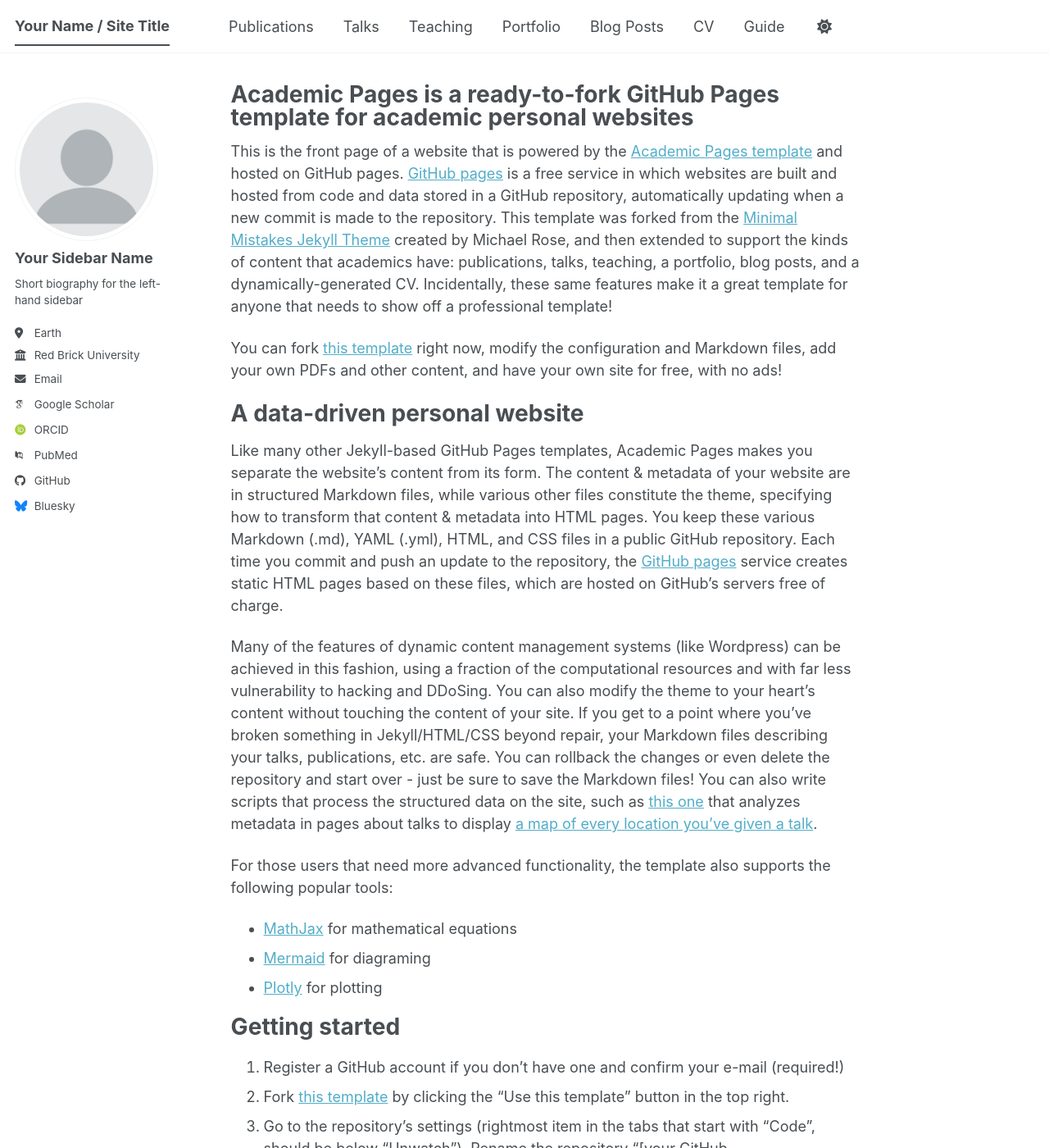
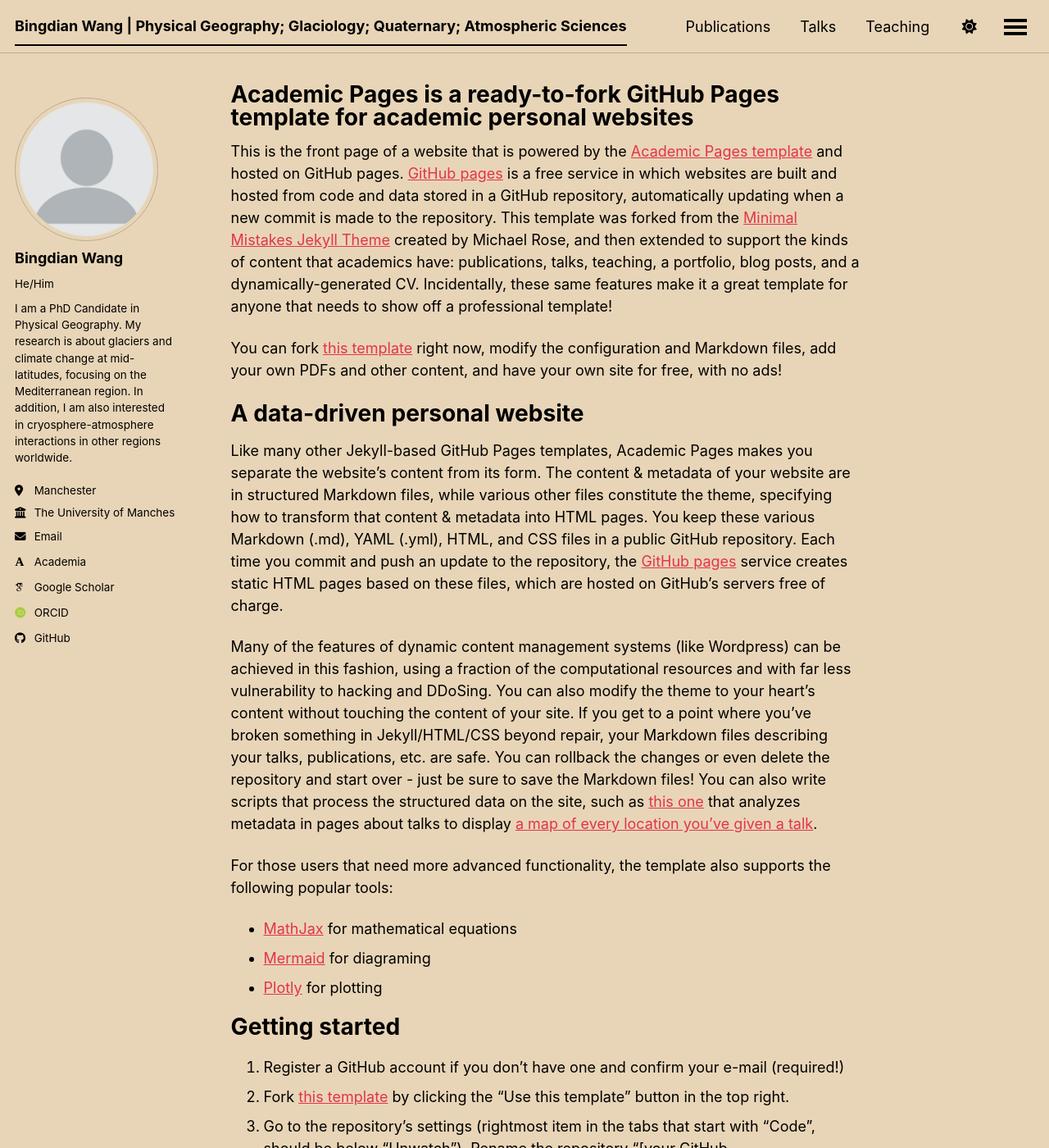
Before and after one commit to zero-gin/zero-gin.github.io, a Jekyll site: the page built from _pages/about.md, in a window 1280 px wide and 1400 px high. Shown: the whole window at 82% size. Built offline with Jekyll 4.4.1, drawn with Linux system fonts in a browser that asks for light colours; some web fonts are replaced; a script bundle is joined from its source files by our own code; library files that are not in the unit come from our copies; some of the changed text lies outside the part shown.

Commit message:
_config.yml

```diff
--- a/_config.yml
+++ b/_config.yml
@@ -8,15 +8,15 @@
 
 # Basic Site Settings
 locale                   : "en-US"
-site_theme               : "default" # The available themes options are "default", "air", "sunrise", "mint", "dirt" and "contrast"
-title                    : "Your Name / Site Title"
+site_theme               : "sunrise" # The available themes options are "default", "air", "sunrise", "mint", "dirt" and "contrast"
+title                    : "Bingdian Wang | Physical Geography; Glaciology; Quaternary; Atmospheric Sciences"
 title_separator          : "-"
-name                     : &name "Your Name"
-description              : &description "Your Name's academic portfolio"   # Update this with a general description of your site, this is the default if not overridden by a page
-url                      : https://academicpages.github.io # The base hostname & protocol for your site e.g. "https://[your GitHub username].github.io",
+name                     : &name "Bingdian Wang"
+description              : &description "PhD Candidate in Physical Geography"   # Update this with a general description of your site, this is the default if not overridden by a page
+url                      : https://zero-gin.github.io # The base hostname & protocol for your site e.g. "https://[your GitHub username].github.io",
                                                            # or if you already have some other page hosted on Github then use "https://[your GitHub username].github.io/[Your Repo Name]"
 baseurl                  : "" # the subpath of your site, e.g. "/blog"
-repository               : "academicpages/academicpages.github.io"
+repository               : "zero-gin/bingdian-wang.github.io"
 
 # Site Author - The following control what appear as part of the author content on the side bar.
 #               If a field is blank the icon and link will not appear, otherwise it will be shown.
@@ -24,24 +24,24 @@ repository               : "academicpages/academicpages.github.io"
 author:
   # Biographic information
   avatar           : "profile.png"
-  name             : "Your Sidebar Name"
-  pronouns         : # example: "she/her"
-  bio              : "Short biography for the left-hand sidebar"
-  location         : "Earth"
-  employer         : "Red Brick University"
+  name             : "Bingdian Wang"
+  pronouns         : "He/Him"
+  bio              : "I am a PhD Candidate in Physical Geography. My research is about glaciers and climate change at mid-latitudes, focusing on the Mediterranean region. In addition, I am also interested in cryosphere-atmosphere interactions in other regions worldwide."
+  location         : "Manchester"
+  employer         : "The University of Manchester"
   uri              : # URL
-  email            : "none@example.org"
+  email            : "bingdian.wang@manchester.ac.uk"
 
   # Academic websites
-  academia         : # URL
+  academia         : 'https://research.manchester.ac.uk/en/persons/bingdian-wang/'
   arxiv            : # URL - Update with the correct link to your profile
-  googlescholar    : "https://scholar.google.com/citations?user=PS_CX0AAAAAJ"
+  googlescholar    : "https://scholar.google.com/citations?user=npHqtwIAAAAJ"
   inspire-hep      : # URL
   impactstory      : # URL
-  orcid            : "https://orcid.org/yourorcidurl"
+  orcid            : "https://orcid.org/0009-0009-2293-2494"
   semantic         : # URL
   ssrn             : # URL
-  pubmed           : "https://www.ncbi.nlm.nih.gov/pubmed/?term=john+snow"
+  pubmed           : # URL
   researchgate     : # URL
   scopus           : # URL
   zotero           : # URL
@@ -51,13 +51,13 @@ author:
   bitbucket        : # Username - Update with your username on the site
   codepen          : # Username
   dribbble         : # Username
-  github           : "academicpages"
+  github           : "zero-gin"
   kaggle           : # Username
   stackoverflow    : # User number or user number and name (i.e., use "1" or "1/jeff-atwood")
 
   # Social media
   artstation       : # Username
-  bluesky          : "bsky.app" # Replace this with you Bluesky username
+  bluesky          : # Username
   facebook         : # Username
   flickr           : # Username
   foursquare       : # Username
@@ -81,6 +81,7 @@ author:
   xing             : # Username
   youtube          : # Username
   zhihu            : # Username
+  WeChat           : 'zero20000125'
 
 # Publication Category - The following the list of publication categories and their headings
 publication_category:
@@ -144,13 +145,16 @@ facebook:
   app_id                 :
   publisher              :
 og_image                 :  # Social media default site image
-og_description           :  # Social media default site image description
+og_description           :  Bingdian Wang | PhD Candidate in Physical Geography
 # For specifying social profiles
 # - https://developers.google.com/structured-data/customize/social-profiles
 social:
-  type                   : # Person or Organization (defaults to Person)
-  name                   : # If the user or organization name differs from the site's name
-  links: # An array of links to social media profiles
+  type                   : Person
+  name                   : 'Bingdian Wang'
+  links:
+    - "https://scholar.google.com/citations?user=npHqtwIAAAAJ"
+    - 'https://research.manchester.ac.uk/en/persons/bingdian-wang/'
+    - "https://orcid.org/0009-0009-2293-2494"
 
 
 # Analytics
```
